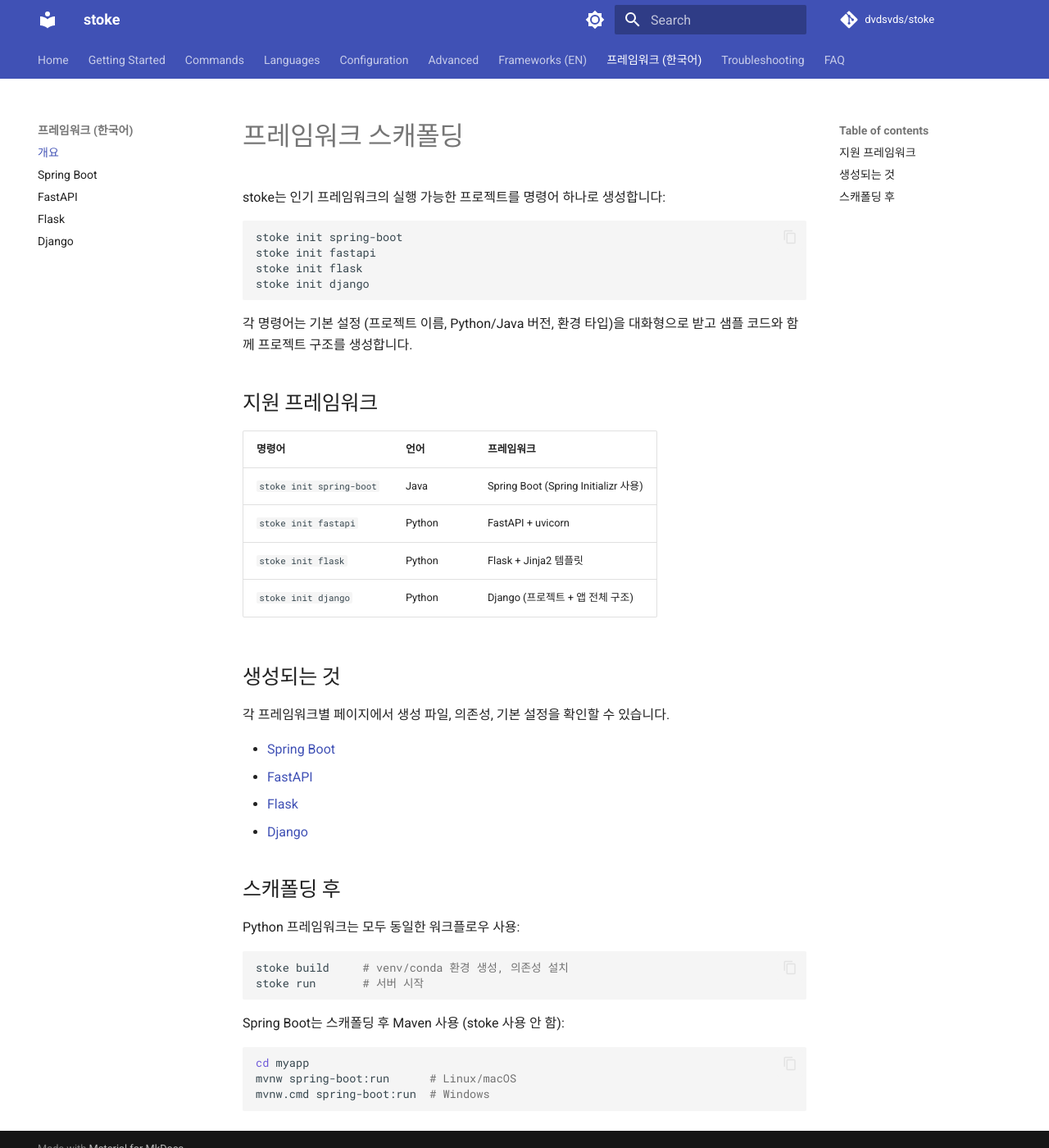
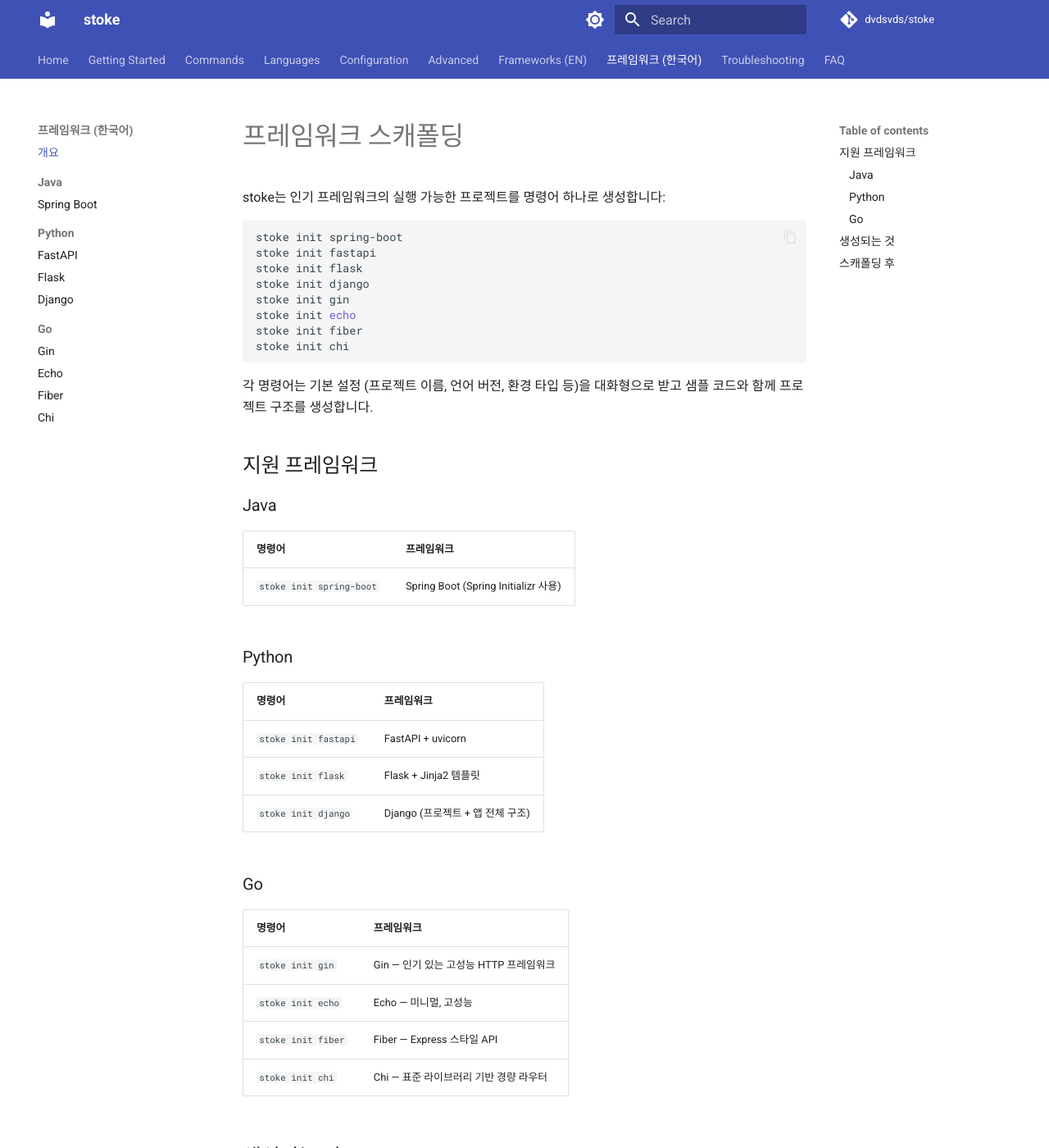
Before and after one commit to dvdsvds/stoke, an MkDocs documentation site: the page built from website/docs/frameworks/ko/overview.md, in a window 1280 px wide and 1400 px high. Shown: the whole window at 82% size. Built offline with MkDocs 1.6.1 and Material for MkDocs 9.7.7, drawn with Linux system fonts in a browser that asks for light colours; comment, search, counter and statistics services are not loaded; some of the changed text lies outside the part shown.

Commit message:
chore: bump version to 1.2.0
Major additions:
- Go language support (build, run, install)
- Language uninstall command (stoke uninstall --language=X --version=Y)
- Go framework scaffolding: Gin, Echo, Fiber, Chi
- Refactor: language-specific code moved to languages/ folder

Structure change:
- adapters/{lang}.py -> languages/{lang}/adapter.py
- {lang}_versions.py -> languages/{lang}/versions.py
- init.py's language-specific functions -> languages/{lang}/init.py
- frameworks/{name}.py -> languages/{lang}/frameworks/{name}.py
- Add stoke/prompts.py for shared prompt helpers

Adding a new language now only requires adding one folder.

````diff
--- a/pyproject.toml
+++ b/pyproject.toml
@@ -4,7 +4,7 @@
 
 [project]
 name = "stoke-build"
-version = "1.1.1"
+version = "1.2.0"
 description = "Build, run, and scaffold projects in multiple languages (Python, Java, C, C++)"
 readme = "README.md"
 requires-python = ">=3.11"
--- a/src/stoke/__init__.py
+++ b/src/stoke/__init__.py
@@ -1 +1 @@
-__version__ = "1.1.1"
+__version__ = "1.2.0"
--- a/website/docs/frameworks/ko/overview.md
+++ b/website/docs/frameworks/ko/overview.md
@@ -7,38 +7,74 @@
 stoke init fastapi
 stoke init flask
 stoke init django
+stoke init gin
+stoke init echo
+stoke init fiber
+stoke init chi
 ```
 
-각 명령어는 기본 설정 (프로젝트 이름, Python/Java 버전, 환경 타입)을 대화형으로 받고 샘플 코드와 함께 프로젝트 구조를 생성합니다.
+각 명령어는 기본 설정 (프로젝트 이름, 언어 버전, 환경 타입 등)을 대화형으로 받고 샘플 코드와 함께 프로젝트 구조를 생성합니다.
 
 ## 지원 프레임워크
 
-| 명령어 | 언어 | 프레임워크 |
-| --- | --- | --- |
-| `stoke init spring-boot` | Java | Spring Boot (Spring Initializr 사용) |
-| `stoke init fastapi` | Python | FastAPI + uvicorn |
-| `stoke init flask` | Python | Flask + Jinja2 템플릿 |
-| `stoke init django` | Python | Django (프로젝트 + 앱 전체 구조) |
+### Java
+
+| 명령어 | 프레임워크 |
+| --- | --- |
+| `stoke init spring-boot` | Spring Boot (Spring Initializr 사용) |
+
+### Python
+
+| 명령어 | 프레임워크 |
+| --- | --- |
+| `stoke init fastapi` | FastAPI + uvicorn |
+| `stoke init flask` | Flask + Jinja2 템플릿 |
+| `stoke init django` | Django (프로젝트 + 앱 전체 구조) |
+
+### Go
+
+| 명령어 | 프레임워크 |
+| --- | --- |
+| `stoke init gin` | Gin — 인기 있는 고성능 HTTP 프레임워크 |
+| `stoke init echo` | Echo — 미니멀, 고성능 |
+| `stoke init fiber` | Fiber — Express 스타일 API |
+| `stoke init chi` | Chi — 표준 라이브러리 기반 경량 라우터 |
 
 ## 생성되는 것
 
 각 프레임워크별 페이지에서 생성 파일, 의존성, 기본 설정을 확인할 수 있습니다.
 
+**Java:**
 - [Spring Boot](spring-boot.md)
+
+**Python:**
 - [FastAPI](fastapi.md)
 - [Flask](flask.md)
 - [Django](django.md)
 
+**Go:**
+- [Gin](gin.md)
+- [Echo](echo.md)
+- [Fiber](fiber.md)
+- [Chi](chi.md)
+
 ## 스캐폴딩 후
 
-Python 프레임워크는 모두 동일한 워크플로우 사용:
+**Python 프레임워크**는 동일한 워크플로우:
 
 ```bash
 stoke build     # venv/conda 환경 생성, 의존성 설치
 stoke run       # 서버 시작
 ```
 
-Spring Boot는 스캐폴딩 후 Maven 사용 (stoke 사용 안 함):
+**Go 프레임워크**는 동일한 워크플로우:
+
+```bash
+stoke build     # go build
+stoke run       # 서버 시작
+```
+
+**Spring Boot**는 스캐폴딩 후 Maven 사용 (stoke 사용 안 함):
 
 ```bash
 cd myapp
--- a/website/mkdocs.yml
+++ b/website/mkdocs.yml
@@ -44,6 +44,7 @@
     - Python: languages/python.md
     - Java: languages/java.md
     - C/C++: languages/cpp.md
+    - Go: languages/go.md
   - Configuration:
     - stoke.toml: configuration/stoke-toml.md
     - Profiles: configuration/profiles.md
@@ -53,16 +54,30 @@
     - IDE Integration: advanced/ide-integration.md
   - Frameworks (EN):
     - Overview: frameworks/en/overview.md
-    - Spring Boot: frameworks/en/spring-boot.md
-    - FastAPI: frameworks/en/fastapi.md
-    - Flask: frameworks/en/flask.md
-    - Django: frameworks/en/django.md
+    - Java:
+      - Spring Boot: frameworks/en/spring-boot.md
+    - Python:
+      - FastAPI: frameworks/en/fastapi.md
+      - Flask: frameworks/en/flask.md
+      - Django: frameworks/en/django.md
+    - Go:
+      - Gin: frameworks/en/gin.md
+      - Echo: frameworks/en/echo.md
+      - Fiber: frameworks/en/fiber.md
+      - Chi: frameworks/en/chi.md
   - 프레임워크 (한국어):
     - 개요: frameworks/ko/overview.md
-    - Spring Boot: frameworks/ko/spring-boot.md
-    - FastAPI: frameworks/ko/fastapi.md
-    - Flask: frameworks/ko/flask.md
-    - Django: frameworks/ko/django.md
+    - Java:
+      - Spring Boot: frameworks/ko/spring-boot.md
+    - Python:
+      - FastAPI: frameworks/ko/fastapi.md
+      - Flask: frameworks/ko/flask.md
+      - Django: frameworks/ko/django.md
+    - Go:
+      - Gin: frameworks/ko/gin.md
+      - Echo: frameworks/ko/echo.md
+      - Fiber: frameworks/ko/fiber.md
+      - Chi: frameworks/ko/chi.md
   - Troubleshooting: troubleshooting.md
   - FAQ: faq.md
 
````
Also changed, not shown: website/docs/frameworks/en/chi.md (added, +55 -0 lines), website/docs/frameworks/en/echo.md (added, +50 -0 lines), website/docs/frameworks/en/fiber.md (added, +50 -0 lines), website/docs/frameworks/en/gin.md (added, +50 -0 lines), website/docs/frameworks/en/overview.md (+45 -9 lines), website/docs/frameworks/ko/chi.md (added, +55 -0 lines), website/docs/frameworks/ko/echo.md (added, +50 -0 lines), website/docs/frameworks/ko/fiber.md (added, +50 -0 lines), website/docs/frameworks/ko/gin.md (added, +50 -0 lines), website/docs/languages/go.md (added, +69 -0 lines), 1 other file.
